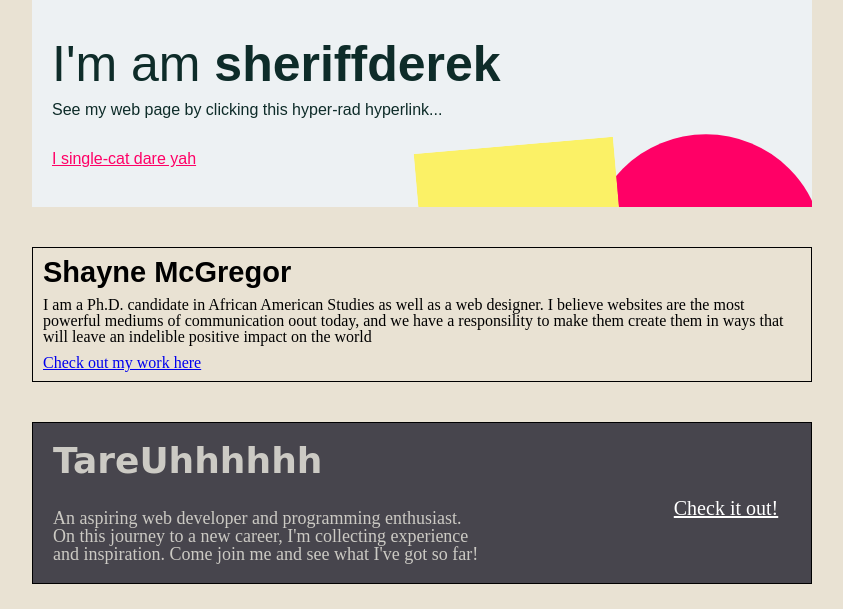
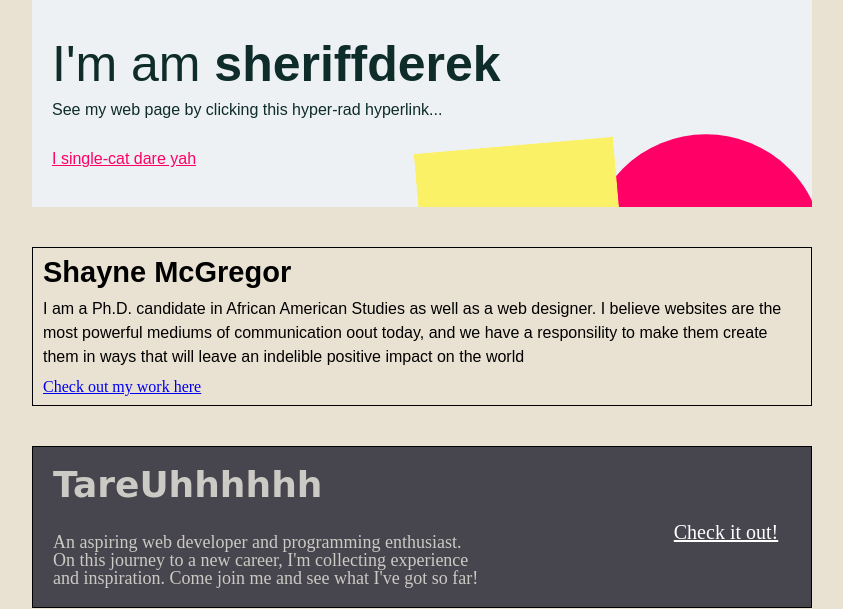
Before and after one commit to perpetual-education-personal/alpha-three-homepage, a PHP site: page / in a window 1280 px wide. Shown: the part 199-808 px from the top of the page, without its empty margins (218-1061 px from the left). Run offline with PHP 8.4, Linux system fonts and the light colour scheme; some web fonts are replaced.

Commit message:
add intro voice for paragraph text on shayne card

```diff
--- a/index.php
+++ b/index.php
@@ -43,7 +43,7 @@
 
       <div class="student shayne">
         <h2 class="attention-voice">Shayne McGregor</h2>
-        <p>I am a Ph.D. candidate in African American Studies as well as a web designer. I believe websites are the most powerful mediums of communication oout today, and we have a responsility to make them create them in ways that will leave an indelible positive impact on the world</p>
+        <p class="intro-voice">I am a Ph.D. candidate in African American Studies as well as a web designer. I believe websites are the most powerful mediums of communication oout today, and we have a responsility to make them create them in ways that will leave an indelible positive impact on the world</p>
         <a href="shayne" target="shayne">Check out my work here</a>
       </div>
 
--- a/style.css
+++ b/style.css
@@ -145,7 +145,12 @@ h1 {
   font-size: 29px;
   font-weight: 700;
 }
-
+ .student.shayne .intro-voice {
+  font-family: 'Red Hat Display', sans-serif;
+  font-size: 16px;
+  font-weight: 300;
+  line-height: 1.5;
+}
 
 
 .student.shayne a {
```
